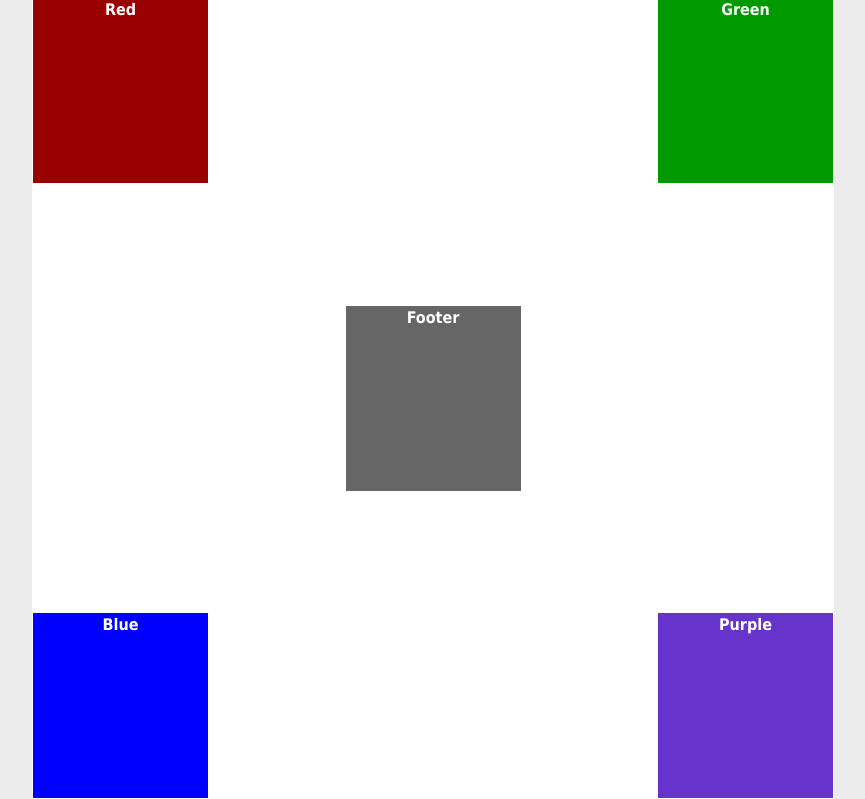
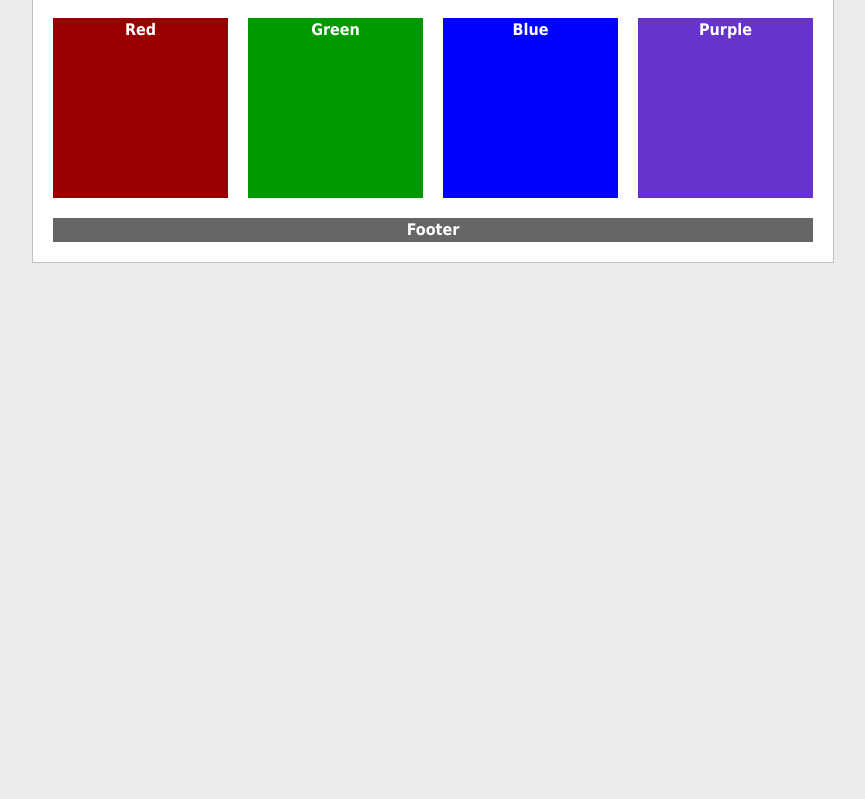
Before and after one commit to HermanHayden/ifsc-1310, a plain HTML site: page positioning-lab/float-2.html in a window 1280 px wide. Shown: the part 127-926 px from the top of the page, without its empty margins (207-1072 px from the left). After the commit the page ends 800 px from the top, so only its background shows below. Drawn offline with Linux system fonts and the light colour scheme.

Commit message:
Positioning Finished Two

```diff
--- a/positioning-lab/float-2.html
+++ b/positioning-lab/float-2.html
@@ -18,57 +18,48 @@ body {
 }
 #wrapper {
 	background-color: #FFF;
-	border-top-width: 1px;
-	border-right-width: 1px;
-	border-bottom-width: 1px;
-	border-left-width: 1px;
-	border-top-style: solid;
-	border-right-style: solid;
-	border-bottom-style: solid;
-	border-left-style: solid;
+	border: 1px solid #c0c0c0;
 	width: 800px;
-	height: 800px;
 	margin-right: auto;
 	margin-left: auto;
-	position:relative;
 }
 #red {
 	background-color: #900;
 	width:175px;
-	height:185px;
-	position:absolute;
-	top:0;
-	left:0;
+	height:180px;
+	float:left;
+	margin-left:20px;
+	margin-top:20px;
+	margin-bottom:20px;
 }
 #green {
 	background-color: #090;
 	width:175px;
-	height:185px;
-	position:absolute;
-	top:0;
-	right:0;
+	height:180px;
+	float:left;
+	margin-left:20px;
+	margin-top:20px;
 }
 #blue {
 	background-color: #00F;
 	width:175px;
-	height:185px;
-	position:absolute;
-	bottom:0;
-	left:0;
+	height:180px;
+	float:left;
+	margin-left:20px;
+	margin-top:20px;
 }
 #purple {
 	background-color: #63C;
 	width:175px;
-	height:185px;
-	position:absolute;
-	bottom:0;
-	right:0;
+	height:180px;
+	float:left;
+	margin-left:20px;
+	margin-top:20px;
 }
 #footer {
 	background-color: #666;
-	width:175px;
-	height:185px;
-	margin:307.5px auto;
+	clear:both;
+	margin:20px 20px;
 }
 h1 {
 	color: #000;
@@ -79,7 +70,7 @@ h1 {
 </head>
 
 <body>
-<h1>Float 1</h1>
+<h1>float 2</h1>
 <div id="wrapper">
   <div id="red">Red</div>
   <div id="green">Green</div>
```
Also changed, not shown: positioning-lab/absolute-1.html (+5 -5 lines), positioning-lab/absolute-2.html (+25 -0 lines), positioning-lab/float-1.html (+1 -1 lines).
